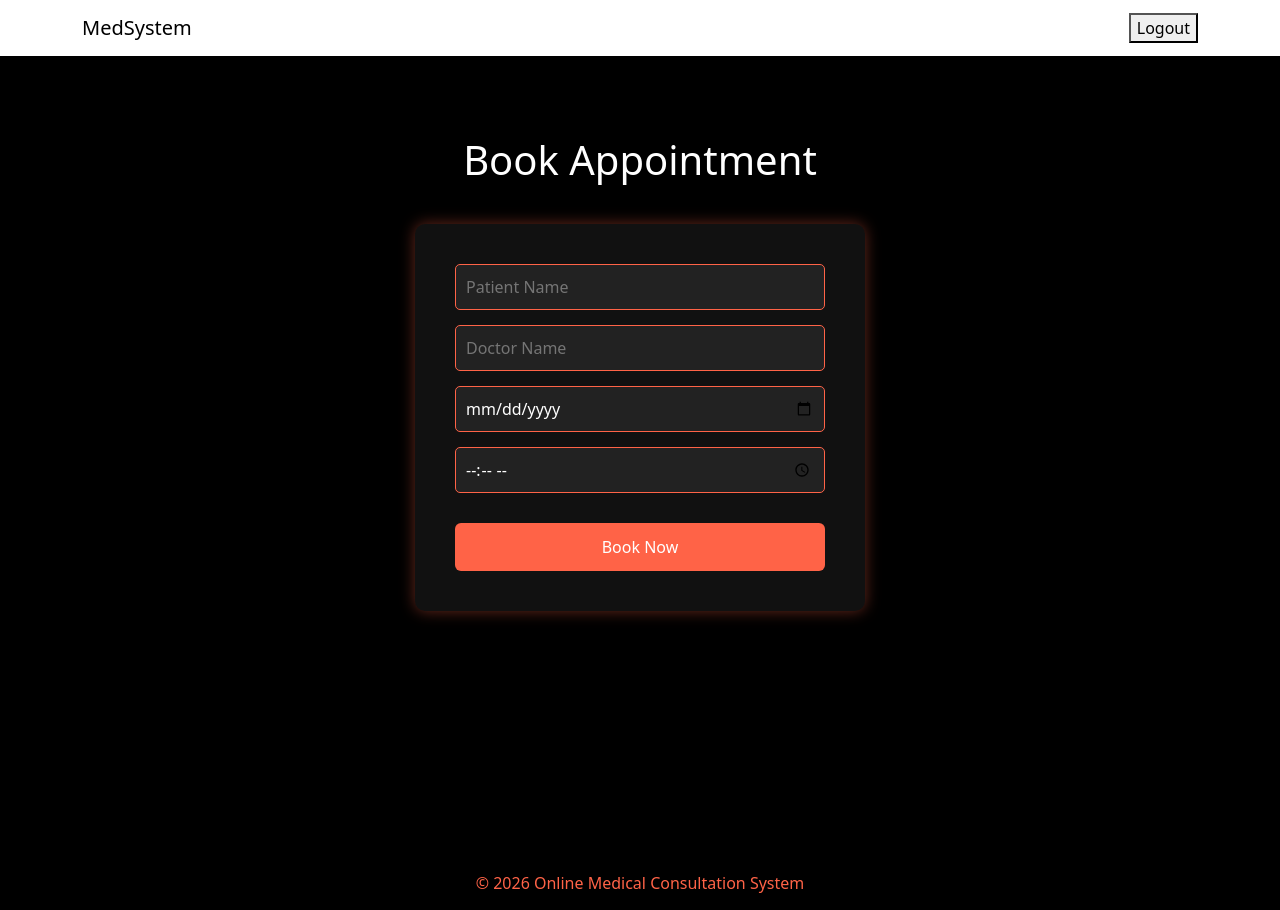
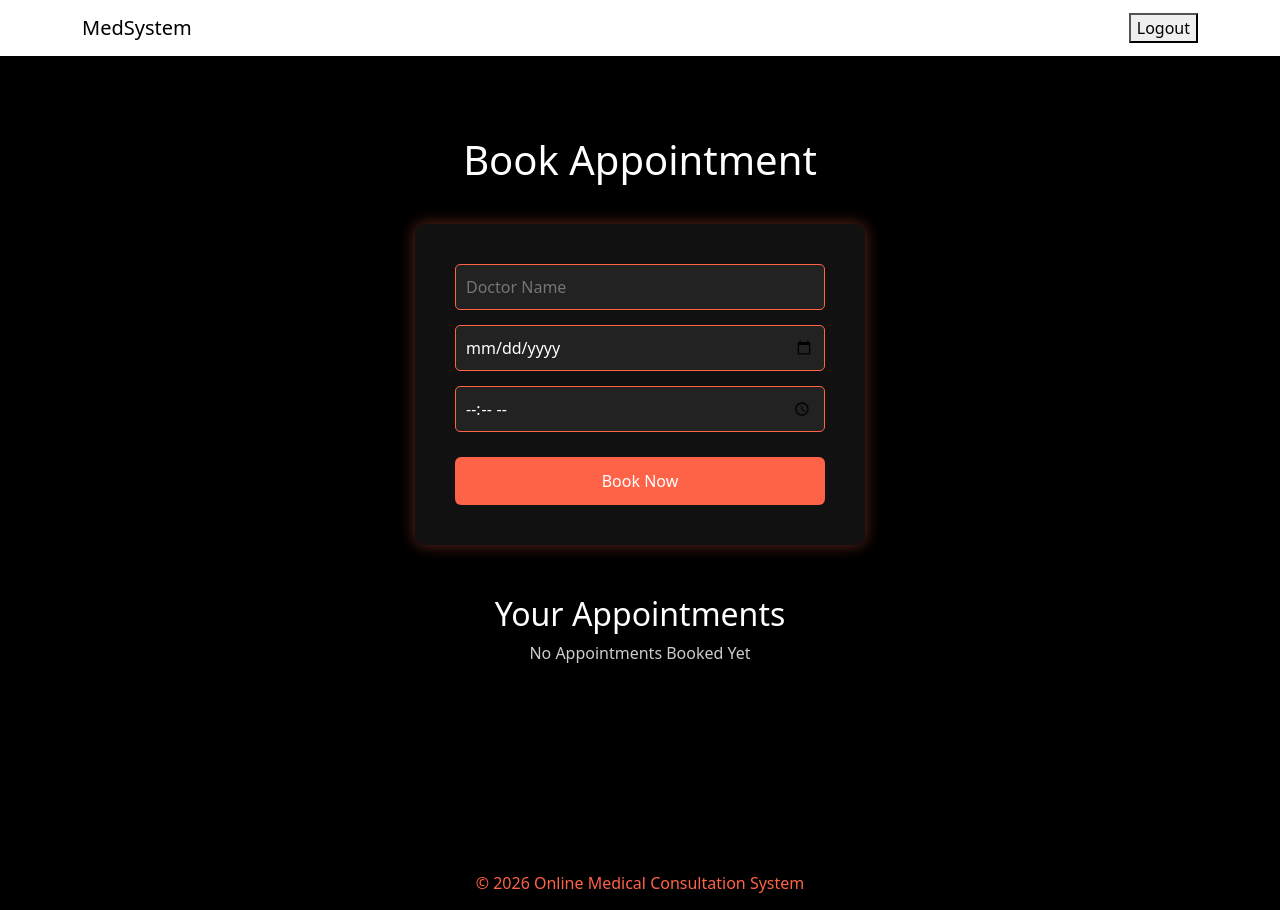
Before and after one commit to Hemakusuluri/online-medical-system, a React app: page /book-appointment in a window 1280 px wide. Built offline with nearby package versions, Linux system fonts and the light colour scheme; the HTML template or start-up script is replaced by a standard one.

Commit message:
Implement user login and appointment management
Added user login functionality and appointment handling.

```diff
--- a/src/pages/BookAppointment.jsx
+++ b/src/pages/BookAppointment.jsx
@@ -1,12 +1,21 @@
-import { useState } from "react";
+import { useState, useEffect } from "react";
 
 function BookAppointment() {
+  const loggedUser = JSON.parse(localStorage.getItem("loggedInUser"));
+
   const [formData, setFormData] = useState({
-    patientName: "",
     doctorName: "",
     date: "",
     time: ""
   });
+
+  const [appointments, setAppointments] = useState([]);
+
+  useEffect(() => {
+    const storedAppointments =
+      JSON.parse(localStorage.getItem("appointments")) || [];
+    setAppointments(storedAppointments);
+  }, []);
 
   const handleChange = (e) => {
     setFormData({
@@ -17,10 +26,25 @@ function BookAppointment() {
 
   const handleSubmit = (e) => {
     e.preventDefault();
+
+    const newAppointment = {
+      patientName: loggedUser.username,
+      doctorName: formData.doctorName,
+      date: formData.date,
+      time: formData.time
+    };
+
+    const existing =
+      JSON.parse(localStorage.getItem("appointments")) || [];
+
+    const updated = [...existing, newAppointment];
+
+    localStorage.setItem("appointments", JSON.stringify(updated));
+    setAppointments(updated);
+
     alert("Appointment Booked Successfully!");
 
     setFormData({
-      patientName: "",
       doctorName: "",
       date: "",
       time: ""
@@ -37,9 +61,7 @@ function BookAppointment() {
         color: "white"
       }}
     >
-      <h1 style={{ marginBottom: "40px" }}>
-        Book Appointment
-      </h1>
+      <h1 style={{ marginBottom: "40px" }}>Book Appointment</h1>
 
       <form
         onSubmit={handleSubmit}
@@ -54,20 +76,12 @@ function BookAppointment() {
       >
         <input
           type="text"
-          name="patientName"
-          placeholder="Patient Name"
-          value={formData.patientName}
-          onChange={handleChange}
-          style={inputStyle}
-        />
-
-        <input
-          type="text"
           name="doctorName"
           placeholder="Doctor Name"
           value={formData.doctorName}
           onChange={handleChange}
           style={inputStyle}
+          required
         />
 
         <input
@@ -76,6 +90,7 @@ function BookAppointment() {
           value={formData.date}
           onChange={handleChange}
           style={inputStyle}
+          required
         />
 
         <input
@@ -84,24 +99,44 @@ function BookAppointment() {
           value={formData.time}
           onChange={handleChange}
           style={inputStyle}
+          required
         />
 
-        <button
-          type="submit"
-          style={{
-            width: "100%",
-            padding: "12px",
-            backgroundColor: "tomato",
-            color: "white",
-            border: "none",
-            borderRadius: "6px",
-            fontSize: "16px",
-            marginTop: "15px"
-          }}
-        >
+        <button type="submit" style={buttonStyle}>
           Book Now
         </button>
       </form>
+
+      {/* Show Appointments */}
+      <div style={{ marginTop: "50px" }}>
+        <h2 style={{ color: "white" }}>Your Appointments</h2>
+
+        {appointments
+          .filter((a) => a.patientName === loggedUser?.username)
+          .map((appointment, index) => (
+            <div
+              key={index}
+              style={{
+                backgroundColor: "#111",
+                padding: "15px",
+                margin: "15px auto",
+                width: "450px",
+                borderRadius: "8px",
+                boxShadow: "0 0 10px rgba(255,99,71,0.3)"
+              }}
+            >
+              <p><strong>Doctor:</strong> {appointment.doctorName}</p>
+              <p><strong>Date:</strong> {appointment.date}</p>
+              <p><strong>Time:</strong> {appointment.time}</p>
+            </div>
+          ))}
+
+        {appointments.filter(
+          (a) => a.patientName === loggedUser?.username
+        ).length === 0 && (
+          <p style={{ color: "#ccc" }}>No Appointments Booked Yet</p>
+        )}
+      </div>
     </div>
   );
 }
@@ -116,4 +151,15 @@ const inputStyle = {
   color: "white"
 };
 
+const buttonStyle = {
+  width: "100%",
+  padding: "12px",
+  backgroundColor: "tomato",
+  border: "none",
+  color: "white",
+  borderRadius: "6px",
+  fontSize: "16px",
+  marginTop: "10px"
+};
+
 export default BookAppointment;
```
